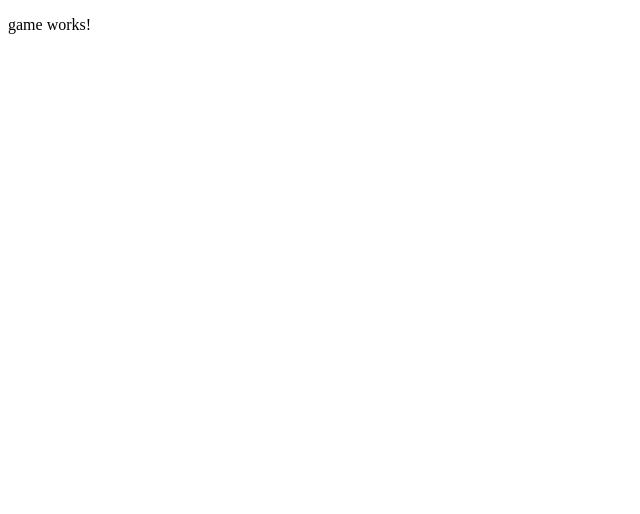
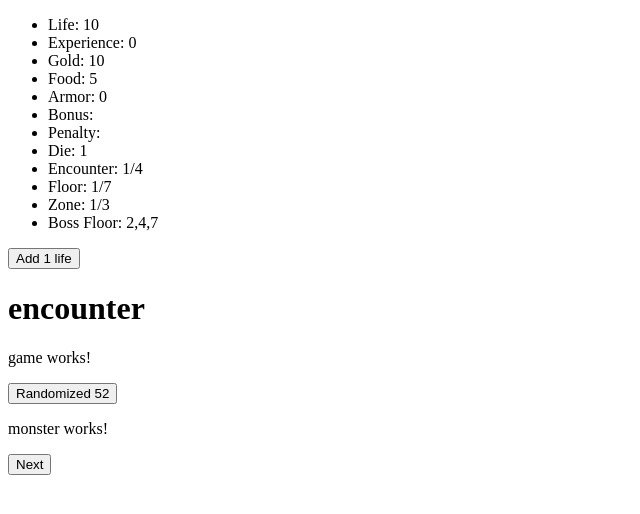
Before and after one commit to Kaylinhh/mini-rogue, an Angular app: page /game in a window 1280 px wide. Shown: the top 514 px of the page, without its empty margins (0-640 px from the left). Built offline with nearby package versions, Linux system fonts and the light colour scheme.

Commit message:
Header compleated, adding buttons for random and testing

```diff
--- a/src/app/components/header/header.component.html
+++ b/src/app/components/header/header.component.html
@@ -1 +1,17 @@
-<p>header works!</p>
+<div>
+    <ul>
+        <li>Life: {{ player.life }}</li>
+        <li>Experience: {{ player.experience }}</li>
+        <li>Gold: {{ player.gold }}</li>
+        <li>Food: {{ player.food }}</li>
+        <li>Armor: {{ player.armor }}</li>
+        <li>Bonus: {{ player.bonus }}</li>
+        <li>Penalty: {{ player.penalty }}</li>
+        <li>Die: {{ player.die }}</li>
+        <li>Encounter: {{ player.currentEncounter }}/{{ player.maxEncounter }}</li>
+        <li>Floor: {{ player.currentFloor }}/{{ player.maxFloor }}</li>
+        <li>Zone: {{ player.currentZone }}/3</li>
+        <li>Boss Floor: {{ player.bossFloor }}</li>
+    </ul>
+    <button (click)="addLife(1)">Add 1 life</button>
+</div>
--- a/src/app/components/header/header.component.ts
+++ b/src/app/components/header/header.component.ts
@@ -1,4 +1,6 @@
 import { Component } from '@angular/core';
+import { Player } from 'src/app/models/player.model';
+import { PlayerService } from 'src/app/shared/player.service';
 
 @Component({
   selector: 'app-header',
@@ -7,4 +9,21 @@ import { Component } from '@angular/core';
 })
 export class HeaderComponent {
 
+  player!: Player;
+
+  constructor(
+    private playerService: PlayerService
+  ){}
+
+  ngOnInit(): void {
+    this.playerService._getPlayer$().subscribe((player: Player) => {
+      this.player = player;
+    });
+  }
+
+  addLife(value: number): void {
+    this.player.life += value;
+    this.playerService._setPlayer$(this.player);
+  }
+
 }
--- /dev/null
+++ b/src/app/models/player.model.ts
@@ -0,0 +1,19 @@
+export class Player {
+    constructor(
+        public life: number,
+        public experience: number,
+        public gold: number,
+        public food: number,
+        public armor: number,
+        public bonus: string[],
+        public penalty: string[],
+        public die: number,
+        public status: string,
+        public currentEncounter: number,
+        public maxEncounter: number,
+        public currentFloor: number,
+        public maxFloor: number,
+        public currentZone: number,
+        public bossFloor: number[]
+    ){}
+}
--- a/src/app/pages/game/game.component.html
+++ b/src/app/pages/game/game.component.html
@@ -1 +1,16 @@
+<app-header></app-header>
+
+<h1>{{ player.status }}</h1>
+
 <p>game works!</p>
+
+<button (click)="randomEvent()">Randomized {{ d100 }}</button>
+
+<app-boss *ngIf="d100 <= 10"></app-boss>
+<app-camp *ngIf="d100 > 10 && d100 <= 20"></app-camp>
+<app-loot *ngIf="d100 > 20 && d100 <= 40"></app-loot>
+<app-monster *ngIf="d100 > 40 && d100 <= 70"></app-monster>
+<app-shop *ngIf="d100 > 70 && d100 <= 80"></app-shop>
+<app-trap *ngIf="d100 > 80"></app-trap>
+
+<button (click)="next()">Next</button>
--- a/src/app/pages/game/game.component.ts
+++ b/src/app/pages/game/game.component.ts
@@ -1,4 +1,6 @@
 import { Component } from '@angular/core';
+import { Player } from 'src/app/models/player.model';
+import { PlayerService } from 'src/app/shared/player.service';
 
 @Component({
   selector: 'app-game',
@@ -7,4 +9,28 @@ import { Component } from '@angular/core';
 })
 export class GameComponent {
 
+  player!: Player;
+
+  d100: number = 0;
+
+  constructor(
+    private playerService: PlayerService
+  ){}
+
+  ngOnInit(): void {
+    this.playerService._getPlayer$().subscribe((player: Player) => {
+      this.player = player;
+    });
+    this.randomEvent();
+  }
+
+  next(): void {
+    if(this.player.status === "encounter") this.player.status = "door";
+    else this.player.status = "encounter";
+    this.playerService._setPlayer$(this.player);
+  }
+
+  randomEvent(): void {
+    this.d100 = Math.floor(Math.random() * 100);
+  }
 }
--- a/src/app/pages/home/home.component.html
+++ b/src/app/pages/home/home.component.html
@@ -15,3 +15,5 @@
 </p>
 
 <button [routerLink]="['/game']">New Game</button>
+
+<app-footer></app-footer>
--- /dev/null
+++ b/src/app/shared/player.service.ts
@@ -0,0 +1,22 @@
+import { Injectable } from '@angular/core';
+import { BehaviorSubject, Observable } from 'rxjs';
+import { Player } from '../models/player.model';
+
+@Injectable({
+  providedIn: 'root'
+})
+export class PlayerService {
+
+  private readonly _player$: BehaviorSubject<Player> = new BehaviorSubject<Player>(new Player(10,0,10,5,0,[],[],1,"encounter",1,4,1,7,1,[2,4,7]));
+
+  constructor() { }
+
+  _setPlayer$(player: Player): void {
+    this._player$.next(player);
+  }
+
+  _getPlayer$(): Observable<Player> {
+    return this._player$.asObservable();
+  }
+
+}
```
Also changed, not shown: src/assets/json/encounters.json (added, +20 -0 lines), src/assets/img/encounters/shopkeeper/1.png (added).
